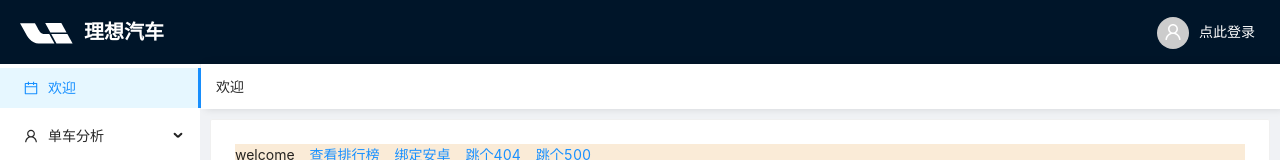
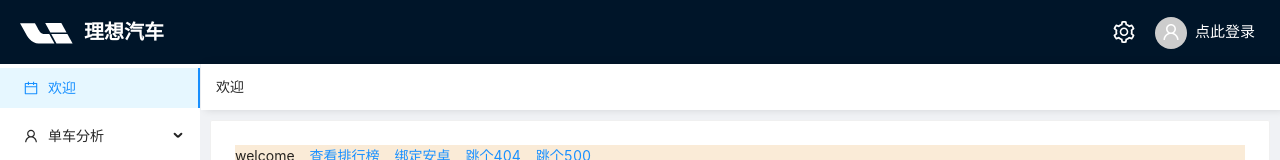
Before and after one commit to missmess/vite-reactts-antd-redux-starter, a React (Vite) app: page /welcome in a window 1280 px wide. Shown: the top 160 px of the page. Built offline with nearby package versions, Linux system fonts and the light colour scheme; a web font is replaced by a local one.

Commit message:
feat: add historytab component & fix ui bug

```diff
--- a/src/components/breadcrumb/index.less
+++ /dev/null
@@ -1,10 +0,0 @@
-.breadcrumb-group {
-  height: 45px;
-  background-color: white;
-  padding: 0 15px;
-  z-index: 100;
-  display: flex;
-  margin-left: 1px;
-  align-items: center;
-  box-shadow: 4px 0px 8px rgba(0, 0, 0, 0.12);
-}
--- a/src/components/breadcrumb/index.tsx
+++ b/src/components/breadcrumb/index.tsx
@@ -3,14 +3,13 @@ import React from 'react';
 import { Link } from 'react-router-dom';
 import { RouteMenu } from '@/types';
 import { useRoutesByLocation } from '@/hooks/useRouteMenu';
-import './index.less';
 
 /** 面包屑组件，与配置式路由菜单绑定 */
 const Breadcrumbs: React.FC<{ menus: RouteMenu[] }> = ({ menus }) => {
   const parents = useRoutesByLocation(menus);
 
   return (
-    <Breadcrumb className='breadcrumb-group'>
+    <Breadcrumb style={{ padding: '8px 0' }}>
       {parents.map((v) => (
         <Breadcrumb.Item key={v.path}>
           {v.component ? <Link to={v.path}>{v.name}</Link> : <span>{v.name}</span>}
--- /dev/null
+++ b/src/components/historytab/index.less
@@ -0,0 +1,20 @@
+.tabs-no-content {
+  >.ant-tabs-nav {
+    margin: 0;
+  }
+}
+
+.closeable-tab {
+  padding-left: 14px;
+
+  .icon {
+    font-size: 11px;
+    margin-left: 5px;
+    color: #999;
+    margin-right: 0;
+
+    &:hover {
+      color: @primary-color;
+    }
+  }
+}
--- /dev/null
+++ b/src/components/historytab/index.tsx
@@ -0,0 +1,135 @@
+import { Tabs } from 'antd';
+import { FC, useCallback, useEffect, useMemo, useState } from 'react';
+import { useHistory, useLocation } from 'react-router-dom';
+// eslint-disable-next-line import/no-extraneous-dependencies
+import { Location as HLocation } from 'history/index';
+import './index.less';
+import { CloseOutlined } from '@ant-design/icons';
+import { RouteMenu } from '@/types';
+import { useRoutesByLocation } from '@/hooks/useRouteMenu';
+
+declare interface Location extends HLocation {
+  name?: string;
+}
+
+/** 增加了关闭功能的tab */
+const CloseableTab: FC<{ onClose: () => void; showClose: boolean; title: string }> = ({
+  onClose,
+  showClose,
+  title,
+}) => {
+  const [visible, setVisible] = useState(false);
+  return (
+    <div className='closeable-tab' onMouseEnter={() => setVisible(true)} onMouseLeave={() => setVisible(false)}>
+      {title}
+      <span
+        onClick={(e) => {
+          e.stopPropagation();
+          return onClose();
+        }}
+        aria-hidden
+        style={{ visibility: showClose && visible ? 'visible' : 'hidden' }}
+      >
+        <CloseOutlined className='icon' />
+      </span>
+    </div>
+  );
+};
+
+const isLocationSame = (a: Location, b: Location) => {
+  return a.pathname === b.pathname;
+};
+
+/** 匹配查找location是否在历史记录列表里（不能拿key匹配，因为key每次跳转都会变） */
+const matchLocationInHistoryList = (location: Location, historyList: Location[]) => {
+  return historyList.findIndex((v) => isLocationSame(v, location));
+};
+
+/** 菜单访问的历史记录tab（仅访问已配置的路由菜单项时，才会添加一条历史记录） */
+const HistoryTab: FC<{ menus: RouteMenu[] }> = ({ menus }) => {
+  const history = useHistory();
+  const location = useLocation();
+  const routes = useRoutesByLocation(menus);
+  // 当前路由的包装对象，仅当路由已经配置在菜单中时才有，否则为null
+  const wrappedLocation = useMemo(() => {
+    // 如果存在key&它包含在路由菜单中，认为是有效的
+    if (location.key && routes.length > 0) {
+      return { ...location, name: routes[routes.length - 1].name } as Location;
+    }
+    return null;
+  }, [location, routes]);
+
+  // 历史记录列表
+  const [historyList, setHistoryList] = useState<Location[]>(wrappedLocation ? [wrappedLocation] : []);
+  // 激活的tab
+  const [activeTab, setActiveTab] = useState(wrappedLocation?.key);
+
+  // location变化后，重新计算历史记录列表和activeTab
+  useEffect(() => {
+    if (!wrappedLocation) return;
+    const foundIdx = matchLocationInHistoryList(wrappedLocation, historyList);
+    // console.log(`计算历史记录列表，设置activeTab=${wrappedLocation.key}`);
+    if (foundIdx === -1) {
+      setActiveTab(wrappedLocation.key);
+      setHistoryList(historyList.concat(wrappedLocation));
+    } else {
+      // location已经存在列表中，设置这个key
+      setActiveTab(historyList[foundIdx].key);
+    }
+  }, [wrappedLocation]);
+
+  // activeTab变化后，判断是否需要跳转路由
+  useEffect(() => {
+    // console.log('tab发生了变更，准备跳转');
+    // 历史记录里查找activeTab
+    const found = historyList.find((v) => v.key === activeTab);
+    if (found && !isLocationSame(found, location)) {
+      history.push(found);
+    }
+  }, [activeTab]);
+
+  const clickRemove = useCallback(
+    (key: string) => {
+      setHistoryList((list) => {
+        const foundIdx = list.findIndex((v) => v.key === key);
+        if (foundIdx !== -1) {
+          list.splice(foundIdx, 1);
+        }
+        // 如果关闭的正是激活的tab，重新指定激活最后一个tab
+        if (activeTab === key && list.length > 0) {
+          setActiveTab(list[list.length - 1].key);
+        }
+        return [...list];
+      });
+    },
+    [activeTab],
+  );
+
+  return (
+    <Tabs
+      activeKey={activeTab}
+      onChange={(key) => setActiveTab(key)}
+      type='line'
+      className='tabs-no-content'
+      centered
+      tabBarGutter={12}
+      hideAdd
+      size='small'
+    >
+      {historyList.map((v) => (
+        <Tabs.TabPane
+          key={v.key}
+          tab={
+            <CloseableTab
+              onClose={() => v.key && clickRemove(v.key)}
+              showClose={historyList.length > 1}
+              title={v.name || ''}
+            />
+          }
+        />
+      ))}
+    </Tabs>
+  );
+};
+
+export default HistoryTab;
--- a/src/components/menulist/index.tsx
+++ b/src/components/menulist/index.tsx
@@ -78,7 +78,7 @@ const MenuList: React.FC<{ menus: RouteMenu[]; theme: MenuTheme; collapse: boole
       selectedKeys={[selectPath]}
       openKeys={openKeys}
       onOpenChange={setOpenKeys}
-      style={{ height: '100%', borderRight: 0 }}
+      style={{ height: '100%', borderRight: 0, overflow: 'scroll' }}
     >
       {getMenuItemList(visibles)}
     </Menu>
--- a/src/pages/home/index.less
+++ b/src/pages/home/index.less
@@ -16,15 +16,21 @@
       font-weight: 700;
     }
 
+    .home-control {
+      font-size: 22px;
+      color: white;
+      margin-right: 20px;
+    }
+
     .userinfo-zone {
       cursor: pointer;
       height: 100%;
 
       .username {
         color: white;
-        font-size: 14px;
+        font-size: 15px;
         height: 100%;
-        margin-left: 10px;
+        margin-left: 8px;
         margin-right: 5px;
       }
     }
@@ -33,6 +39,21 @@
   .home-content-group {
     display: flex;
     flex-direction: column;
+
+    .home-content-top {
+      display: flex;
+      flex-direction: column;
+      align-items: flex-start;
+      padding: 4px 15px;
+      background-color: white;
+      z-index: 100;
+      margin-left: 1px;
+      box-shadow: 4px 0px 8px rgba(0, 0, 0, 0.12);
+
+      >* {
+        max-width: 100%;
+      }
+    }
 
     .home-content {
       flex: 1;
--- a/src/pages/home/index.tsx
+++ b/src/pages/home/index.tsx
@@ -1,17 +1,20 @@
-import { Layout, Image, MenuTheme, Card } from 'antd';
+import { Layout, Image, MenuTheme, Card, Drawer, Row, Col, Select } from 'antd';
 import { useHistory, useLocation } from 'react-router-dom';
 import { useEffect, useState } from 'react';
+import { SettingOutlined } from '@ant-design/icons';
 import Logo from '@/assets/img/logo.svg';
 import UserLogin from '@/components/userlogin';
 import MenuList from '@/components/menulist';
 import RouteList from '@/components/routelist';
 import menus from './menus';
 import './index.less';
+import { useVisitableRoutes } from '@/hooks/useRouteMenu';
 import Breadcrumbs from '@/components/breadcrumb';
-import { useVisitableRoutes } from '@/hooks/useRouteMenu';
+import HistoryTab from '@/components/historytab';
 
 const { Header, Content, Sider } = Layout;
 const menuTheme: MenuTheme = 'light';
+const initNavType: any = localStorage.getItem('startter-navtype') || 'breadcrumb';
 
 export default () => {
   const location = useLocation();
@@ -24,11 +27,18 @@ export default () => {
   });
   // 菜单收缩状态
   const [menuCollapse, setMenuCollapse] = useState(false);
+  // setting drawer开关状态
+  const [drawerVisible, setDrawerVisible] = useState(false);
+  // 导航类型：面包屑、历史标签
+  const [navType, setNavType] = useState<'breadcrumb' | 'historytab' | 'all'>(initNavType);
   return (
     <Layout className='home-main'>
       <Header className='home-header'>
         <Image src={Logo} preview={false} width={54} />
         <span className='home-title'>理想汽车</span>
+        <span className='home-control'>
+          <SettingOutlined onClick={() => setDrawerVisible(true)} />
+        </span>
         <UserLogin />
       </Header>
       <Layout>
@@ -43,7 +53,10 @@ export default () => {
           <MenuList menus={menus} theme={menuTheme} collapse={menuCollapse} />
         </Sider>
         <Content className='home-content-group'>
-          <Breadcrumbs menus={menus} />
+          <div className='home-content-top'>
+            {navType === 'breadcrumb' || navType === 'all' ? <Breadcrumbs menus={menus} /> : null}
+            {navType === 'historytab' || navType === 'all' ? <HistoryTab menus={menus} /> : null}
+          </div>
           <div className='home-content'>
             <Card className='home-card'>
               <RouteList menus={menus} />
@@ -51,6 +64,26 @@ export default () => {
           </div>
         </Content>
       </Layout>
+      <Drawer visible={drawerVisible} title='布局设置' width={340} onClose={() => setDrawerVisible(false)}>
+        <>
+          <Row justify='space-between' align='middle'>
+            <Col style={{ fontWeight: 'bold' }}>顶部导航模式</Col>
+            <Col>
+              <Select
+                value={navType}
+                onChange={(val) => {
+                  localStorage.setItem('startter-navtype', val);
+                  setNavType(val);
+                }}
+              >
+                <Select.Option value='breadcrumb'>使用面包屑</Select.Option>
+                <Select.Option value='historytab'>使用历史标签</Select.Option>
+                <Select.Option value='all'>都使用</Select.Option>
+              </Select>
+            </Col>
+          </Row>
+        </>
+      </Drawer>
     </Layout>
   );
 };
```
